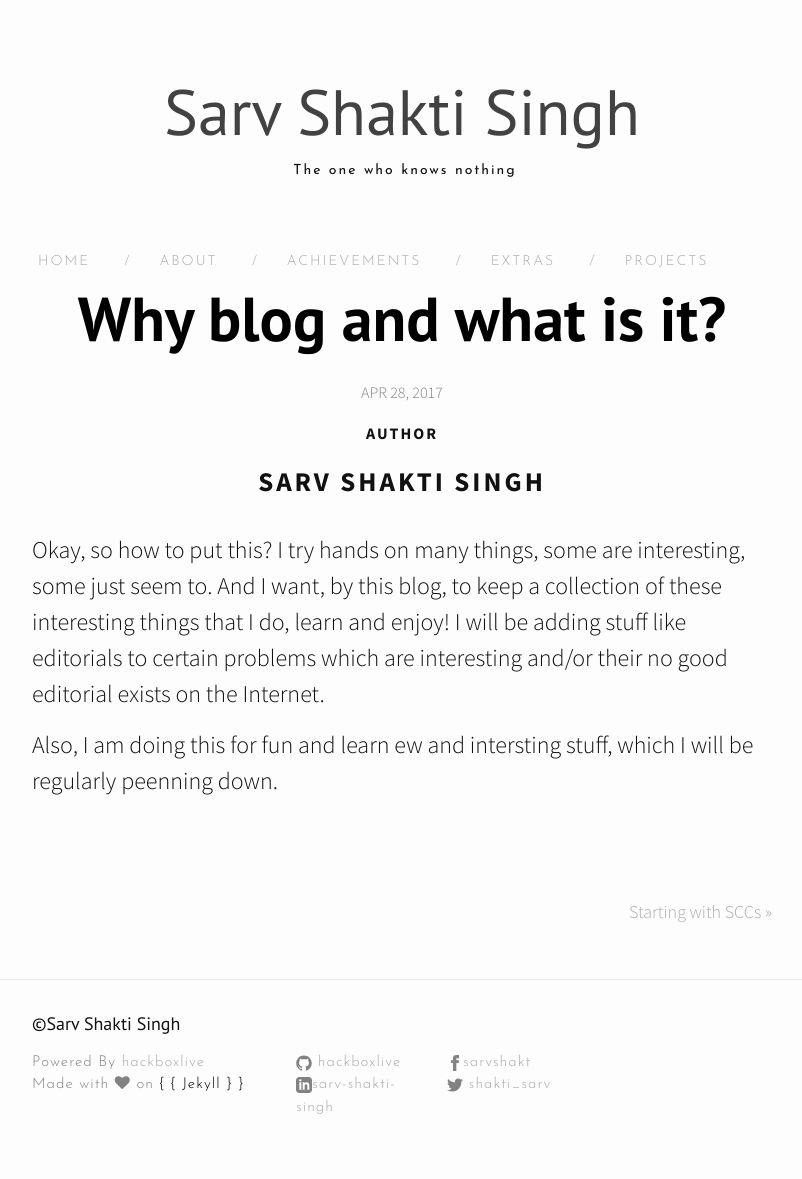
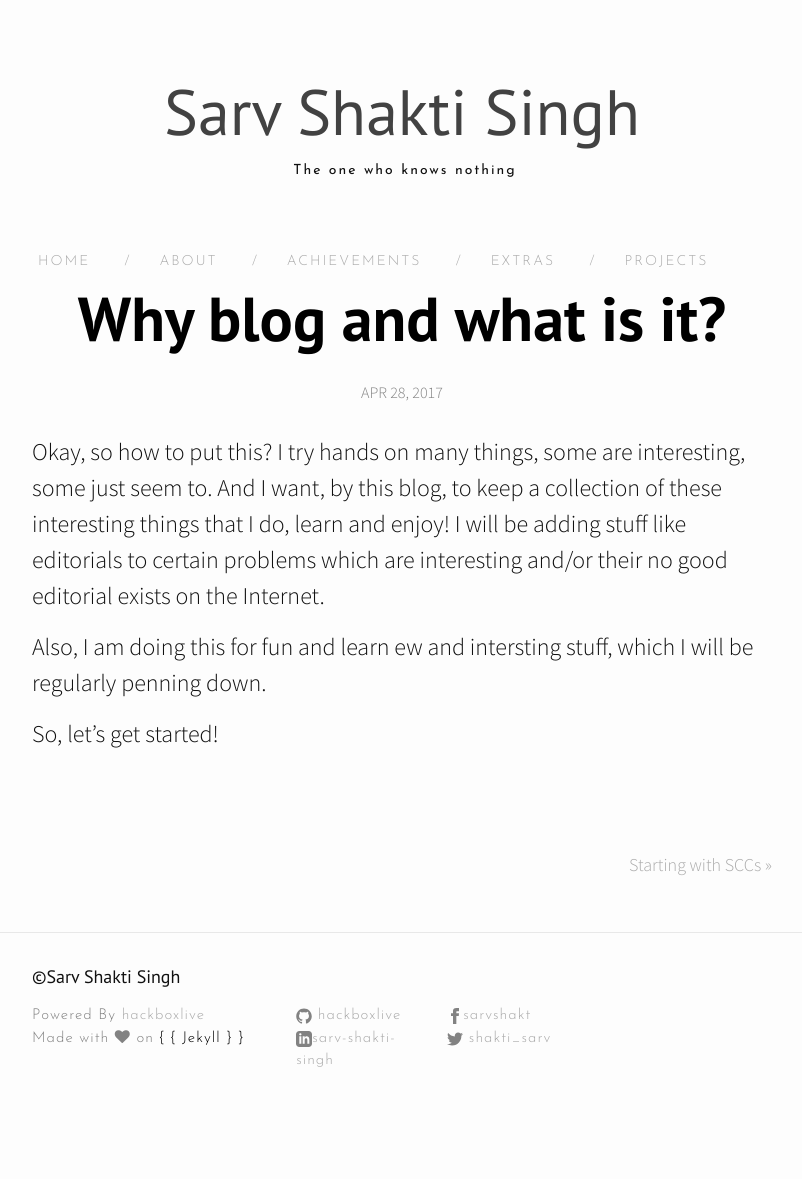
Before and after one commit to kfihihc/hackboxlive.github.io, a Jekyll site: the page built from _posts/2017-04-29-why-this.markdown, in a window 1280 px wide. Shown: the whole page, without its empty margins (238-1040 px from the left). Built offline with Jekyll 4.4.1, drawn with Linux system fonts in a browser that asks for light colours; nearby versions of some CDN libraries; after the commit the page ends 1133 px from its top, so only the background shows below that.

Commit message:
Started one more blog

```diff
--- a/_posts/2017-04-29-starting-with-scc.markdown
+++ b/_posts/2017-04-29-starting-with-scc.markdown
@@ -2,7 +2,6 @@
 layout: post
 title:  "Starting with SCCs"
 date:   2017-04-29 02:20:00 +0530
-author: "Sarv Shakti Singh"
 ---
 
 Hello friends, this post is dedicated to knowing what **Strongly Connected Components(SCCs)** mean and for a given directed graph, what would be an effective algorithm to find out all the SCCs in the particular graph. We will also write the code that implements the above said algorithm.
--- a/_posts/2017-04-29-why-this.markdown
+++ b/_posts/2017-04-29-why-this.markdown
@@ -2,9 +2,10 @@
 layout: post
 title:  "Why blog and what is it?"
 date:   2017-04-29 02:14:00 +0530
-author: "Sarv Shakti Singh"
 ---
 
 Okay, so how to put this? I try hands on many things, some are interesting, some just seem to. And I want, by this blog, to keep a collection of these interesting things that I do, learn and enjoy! I will be adding stuff like editorials to certain problems which are interesting and/or their no good editorial exists on the Internet.
 
-Also, I am doing this for fun and learn ew and intersting stuff, which I will be regularly peenning down.
+Also, I am doing this for fun and learn ew and intersting stuff, which I will be regularly penning down.
+
+So, let's get started!
```
Also changed, not shown: _posts/2017-04-29-SOCOLA-SPOJ.markdown (added, +7 -0 lines).
